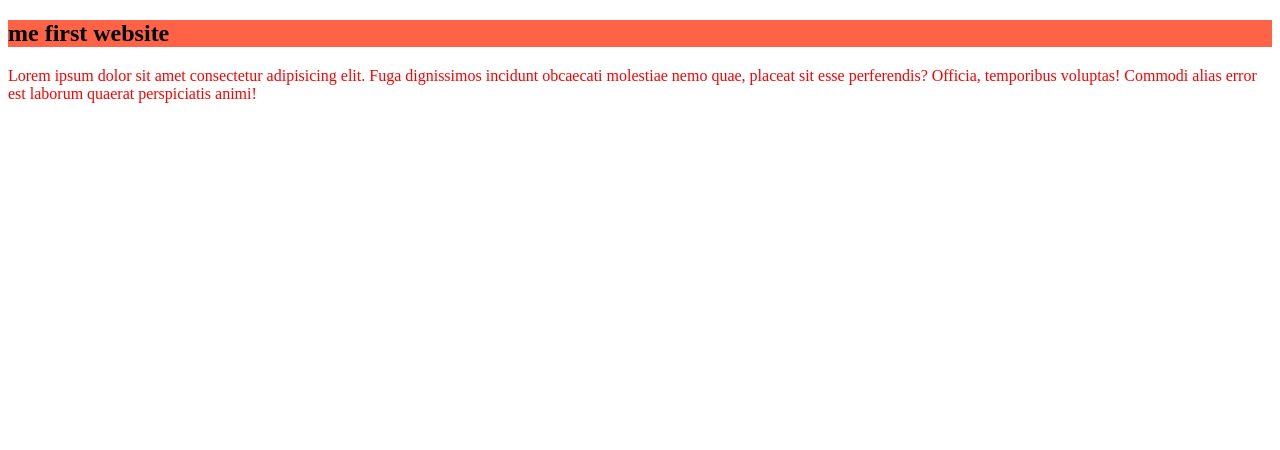
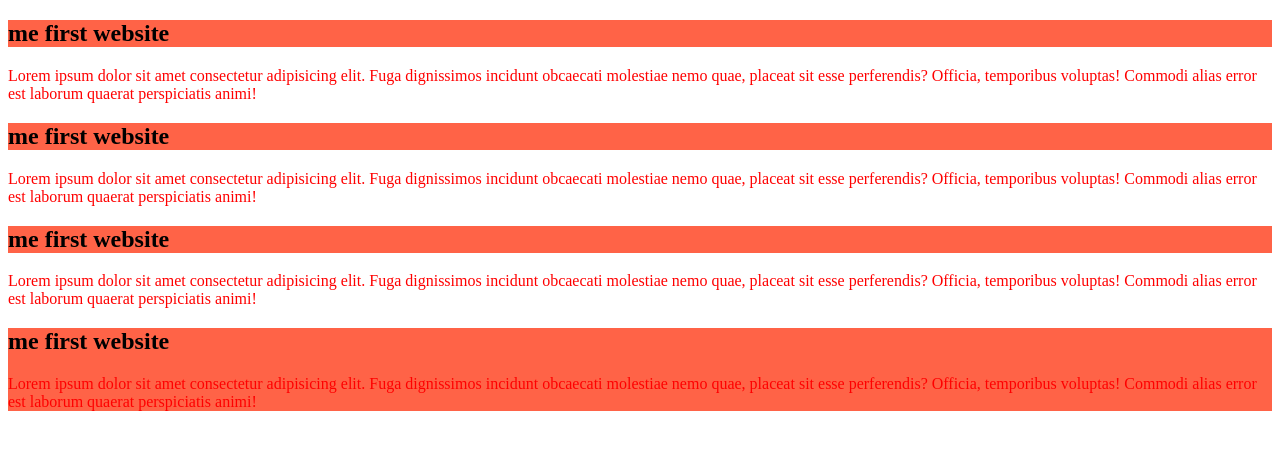
Before and after one commit to tamim6421/new-repo, a plain HTML site: page newRepo.html in a window 1280 px wide. Drawn offline with Linux system fonts and the light colour scheme.

Commit message:
the second blog

```diff
--- a/newRepo.html
+++ b/newRepo.html
@@ -12,5 +12,20 @@
         <p>Lorem ipsum dolor sit amet consectetur adipisicing elit. Fuga dignissimos incidunt obcaecati molestiae nemo quae, placeat sit esse perferendis? Officia, temporibus voluptas! Commodi alias error est laborum quaerat perspiciatis animi!</p>
     </div>
 
+    <div>
+        <h2>me first website</h2>
+        <p>Lorem ipsum dolor sit amet consectetur adipisicing elit. Fuga dignissimos incidunt obcaecati molestiae nemo quae, placeat sit esse perferendis? Officia, temporibus voluptas! Commodi alias error est laborum quaerat perspiciatis animi!</p>
+    </div>
+
+    <div>
+        <h2>me first website</h2>
+        <p>Lorem ipsum dolor sit amet consectetur adipisicing elit. Fuga dignissimos incidunt obcaecati molestiae nemo quae, placeat sit esse perferendis? Officia, temporibus voluptas! Commodi alias error est laborum quaerat perspiciatis animi!</p>
+    </div>
+
+    <div class="bal">
+        <h2>me first website</h2>
+        <p>Lorem ipsum dolor sit amet consectetur adipisicing elit. Fuga dignissimos incidunt obcaecati molestiae nemo quae, placeat sit esse perferendis? Officia, temporibus voluptas! Commodi alias error est laborum quaerat perspiciatis animi!</p>
+    </div>
+
 </body>
 </html>
--- a/newrepo.css
+++ b/newrepo.css
@@ -4,3 +4,6 @@ h2{
 p{
     color: red;
 }
+.bal{
+    background-color: tomato;
+}
```
